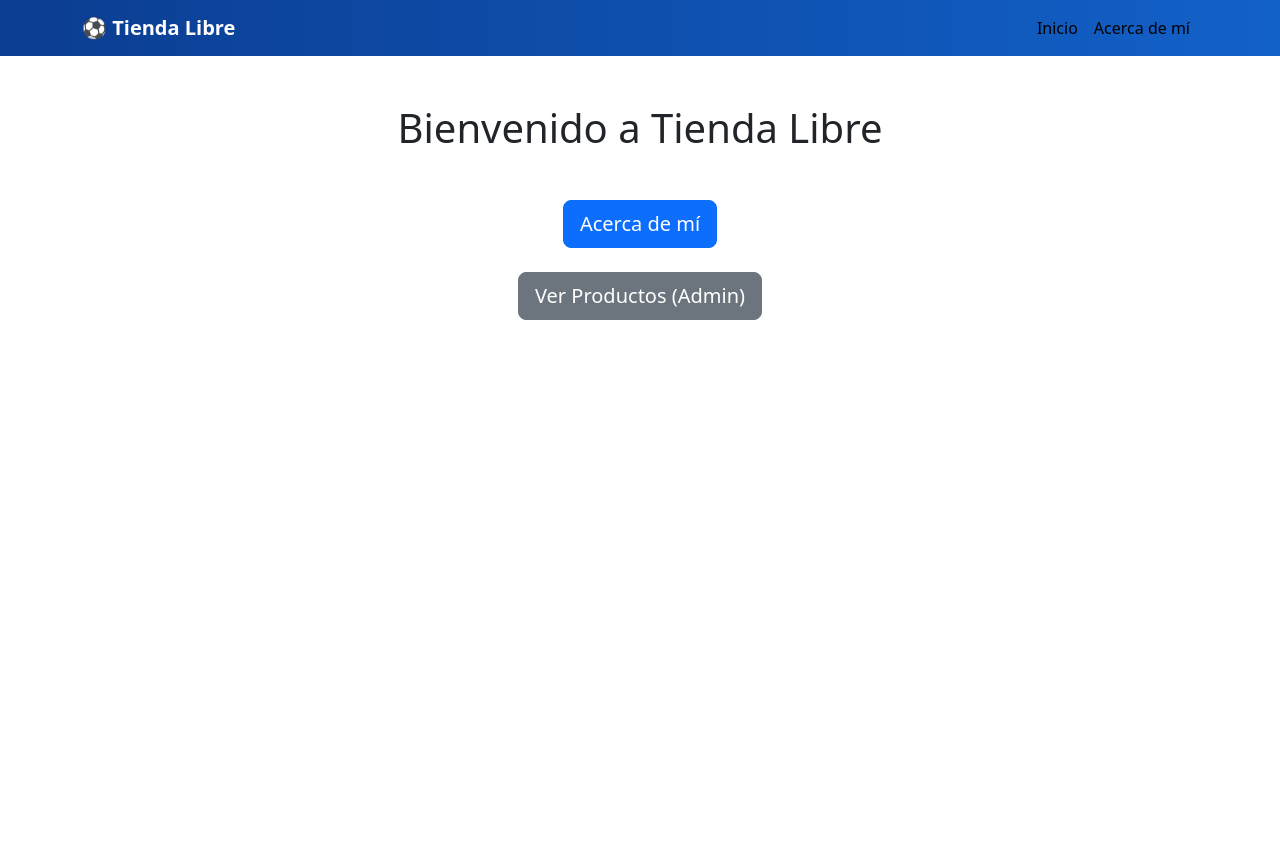
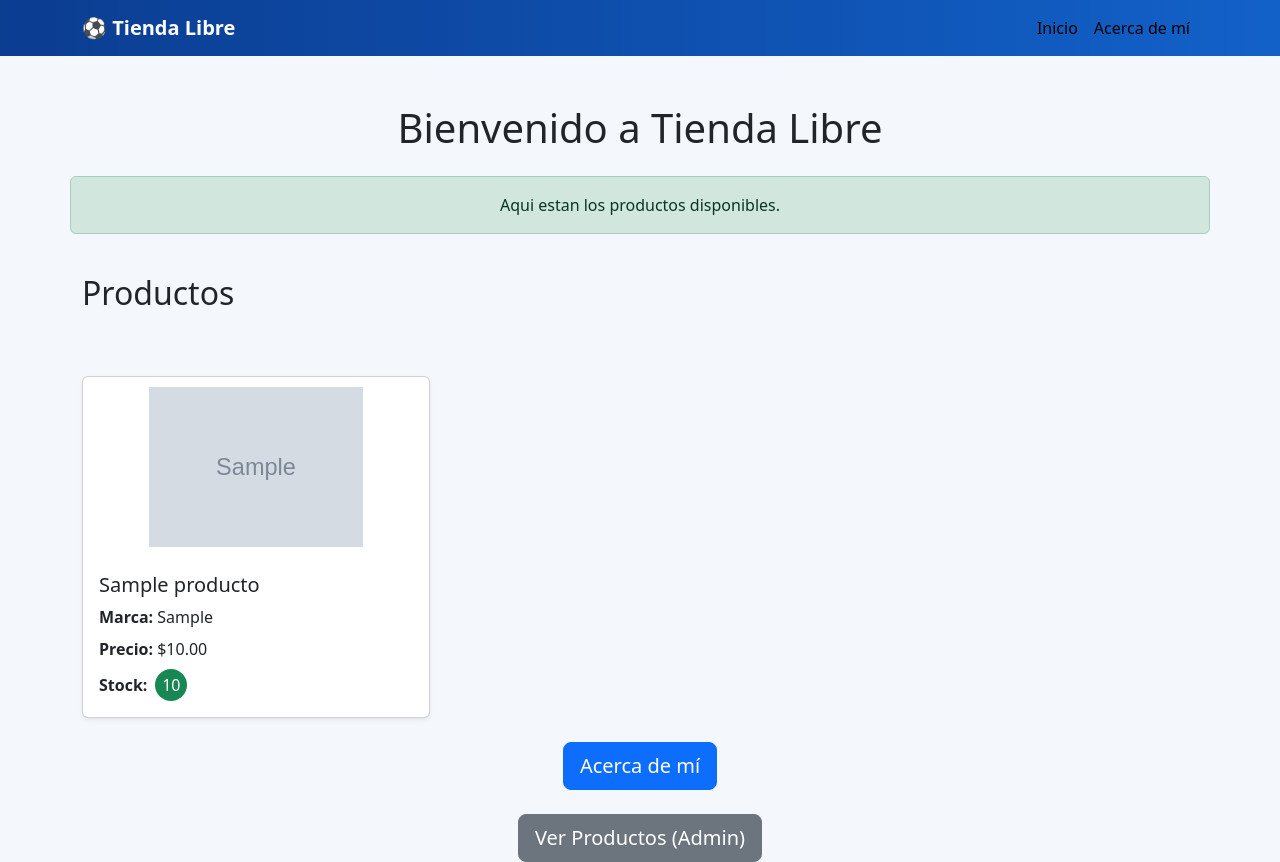
Before and after one commit to Villada-PG3/trabajo-practico-tienda-libre-maxecora, a Django app: page / in a window 1280 px wide. Before the commit the page ends 320 px from the top, so only its background shows below. Run offline with Django 5.2, Linux system fonts and the light colour scheme; tables that the repository leaves empty hold one stand-in row (values such as "Sample post"); grey boxes marked "Sample" are stand-in pictures.

Commit message:
actualizaciones, sumando los productos en un formato que se ve en el home y que se necesia estar logueado

```diff
--- a/TEMPLATE/acerca-de-mi.html
+++ b/TEMPLATE/acerca-de-mi.html
@@ -74,14 +74,13 @@ section p{
     flex-wrap:wrap;
 }
 
-ul, ol{
+.flex-container ul, .flex-container ol{
     background-color:#f7f7f7;
     padding:25px;
     border-radius:10px;
     width:300px;
     border:1px solid #ccc;
 }
-
 li{
     margin-bottom:10px;
 }
--- a/TEMPLATE/base.html
+++ b/TEMPLATE/base.html
@@ -29,6 +29,35 @@
         .navbar-tienda .nav-link:focus {
             color: #000 !important;
         }
+
+        html,
+        body {
+            min-height: 100%;
+        }
+
+        body {
+            display: flex;
+            flex-direction: column;
+            background-color: #f4f7fb;
+        }
+
+        main {
+            flex: 1;
+        }
+
+        .footer-tienda {
+            margin-top: 3rem;
+            padding: 1.5rem 1rem;
+            background: #0b3d91;
+            color: #fff;
+            text-align: center;
+            border-top: 4px solid #00bfff;
+        }
+
+        .footer-tienda p {
+            margin: 0;
+            font-size: 0.95rem;
+        }
     </style>
 
     {% block extra_head %}{% endblock %}
@@ -41,6 +70,7 @@
         {% block content %}{% endblock %}
     </main>
 
+
     <!-- Bootstrap JS -->
     <script src="https://cdn.jsdelivr.net/npm/bootstrap@5.3.0/dist/js/bootstrap.bundle.min.js"></script>
 </body>
--- a/TEMPLATE/home.html
+++ b/TEMPLATE/home.html
@@ -1,9 +1,55 @@
 {% extends 'base.html' %}
+{%load static %}
 {% block title %}Inicio | Tienda Libre{% endblock %}
 
 {% block content %}
     <div class="row">
         <h1 class="text-center mb-4">Bienvenido a Tienda Libre</h1>
+
+        {% if esta_logueado %}
+            <div class="alert alert-success text-center" role="alert">
+                Aqui estan los productos disponibles.
+            </div>
+
+            <h2 class="mt-4 mb-3">Productos</h2>
+            <div class="row g-4">
+                {% for producto in productos %}
+                    <div class="col-12 col-md-6 col-lg-4">
+                        <article class="card h-100 shadow-sm">
+                            {% if producto.imagen %}
+                                <img src="{{ producto.imagen.url }}" class="card-img-top" alt="{{ producto.nombre }}" style="height: 180px; object-fit: contain; padding: 10px;">
+                            {% endif %}
+                            <div class="card-body">
+                                <h3 class="card-title h5">{{ producto.nombre }}</h3>
+                                <p class="card-text mb-2"><strong>Marca:</strong> {{ producto.marca }}</p>
+                                <p class="card-text mb-2"><strong>Precio:</strong> ${{ producto.precio }}</p>
+                                <p class="card-text mb-0 d-flex align-items-center gap-2">
+                                    <strong>Stock:</strong>
+                                    {% if producto.stock > 0 %}
+                                        <span class="d-inline-flex align-items-center justify-content-center rounded-circle bg-success text-white" style="width: 2rem; height: 2rem;" title="Stock disponible">
+                                            {{ producto.stock }}
+                                        </span>
+                                    {% else %}
+                                        <span class="d-inline-flex align-items-center justify-content-center rounded-circle bg-danger text-white" style="width: 2rem; height: 2rem;" title="Sin stock">
+                                            {{ producto.stock }}
+                                        </span>
+                                    {% endif %}
+                                </p>
+                            </div>
+                        </article>
+                    </div>
+                {% empty %}
+                    <div class="col-12">
+                        <p class="alert alert-warning text-center">No hay productos cargados.</p>
+                    </div>
+                {% endfor %}
+            </div>
+        {% else %}
+            <div class="alert alert-warning text-center" role="alert">
+                Se requiere estar logueado para ver los productos.
+            </div>
+        {% endif %}
+
         <div class="text-center mt-4">
             <a href="{% url 'tiendalibre:acerca-de-mi' %}" class="btn btn-primary btn-lg">Acerca de mí</a>
         </div>
--- a/tiendalibre/views.py
+++ b/tiendalibre/views.py
@@ -2,6 +2,7 @@ from django.shortcuts import render
 from django.http import HttpResponse
 # Create your views here.
 from django.views.generic import TemplateView
+from .models import Producto
 
 class TiendaTemplateView(TemplateView):
     template_name = 'tienda.html'
@@ -10,7 +11,12 @@ def home_1(request):
     return HttpResponse("<h1>Bienvenido a la tienda Libre de Maximo Corallo Margosian</h1>")
 
 def home(request):
-    return render(request, 'home.html')
+    contexto = {
+        'productos': Producto.objects.all(),
+        'titulo': 'Tienda Libre',
+        'esta_logueado': True, #False muestra un mensaje que se necesita estar logueado
+    }
+    return render(request, 'home.html', contexto)
 
 def acerca_de_mi(request):
     return render(request, 'acerca-de-mi.html')
```
